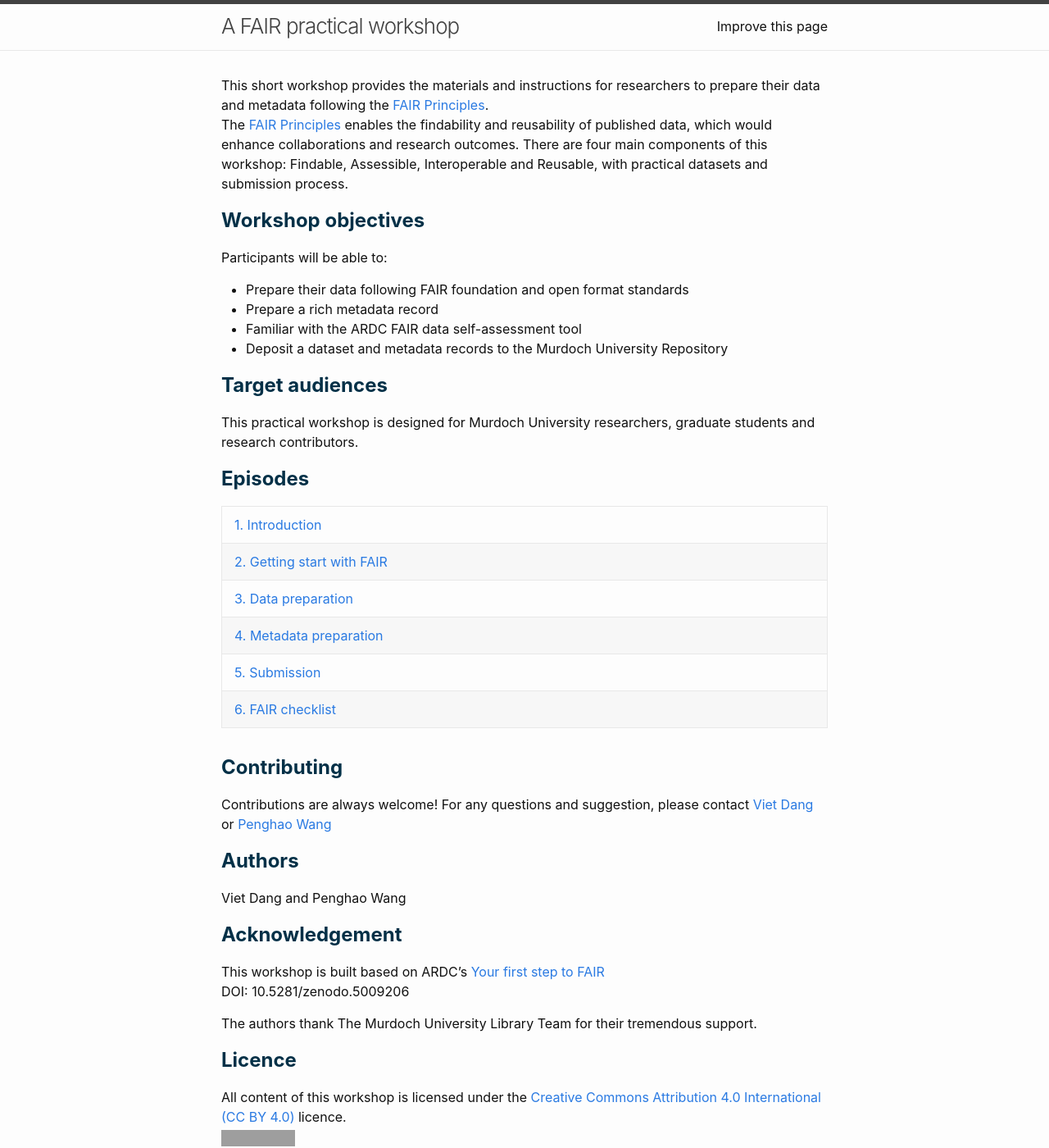
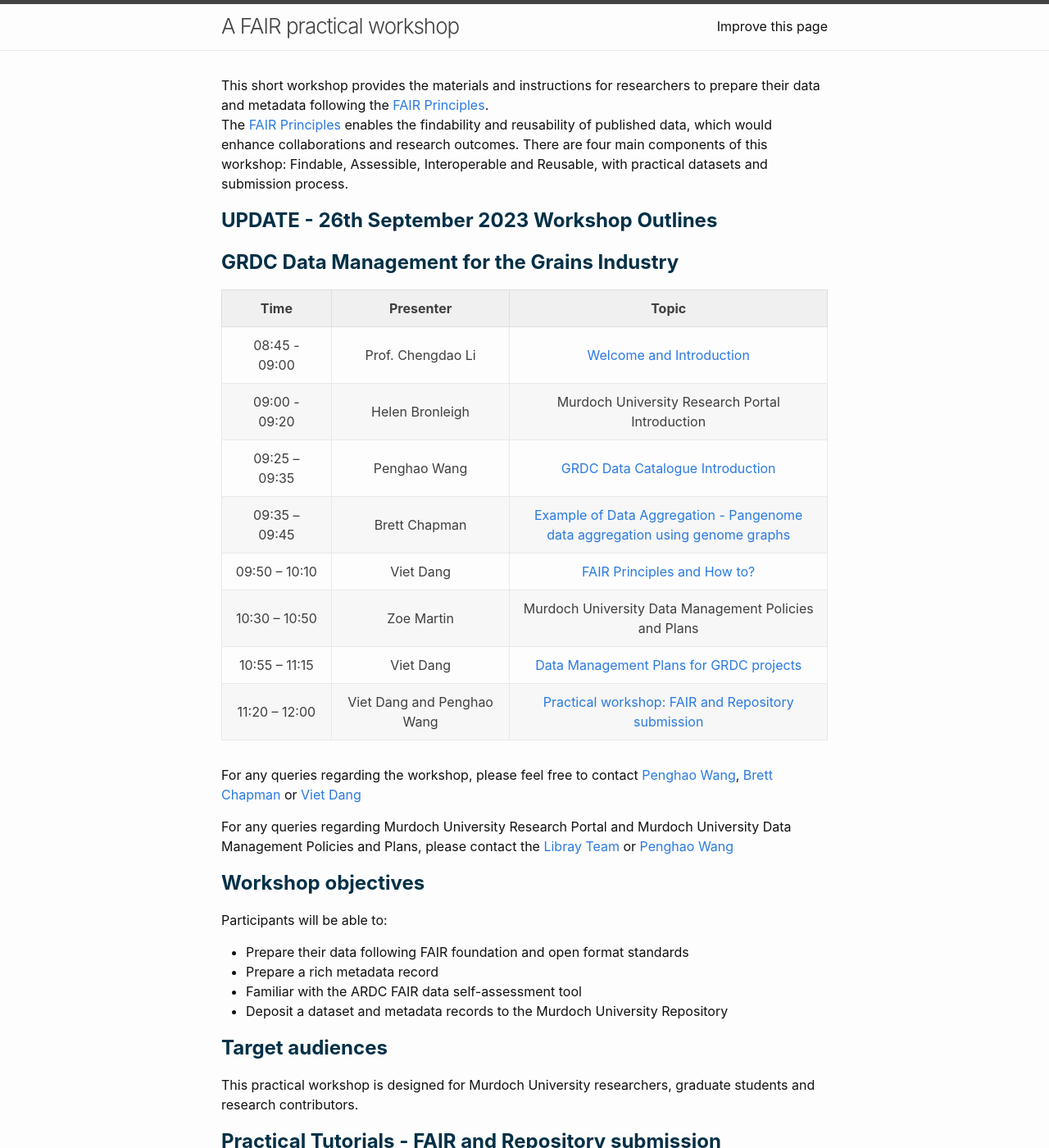
Before and after one commit to WCGA-Murdoch/FAIR-Workshop, a Jekyll site: the page built from index.md, in a window 1280 px wide and 1400 px high. Shown: the whole window at 82% size. Built offline with Jekyll 4.4.1, drawn with Linux system fonts in a browser that asks for light colours; our own code applies the rules of GitHub Pages for plain Markdown files; grey boxes are pictures that could not be loaded.

Commit message:
Added workshop materials
Added materials from the 26 September workshop

```diff
--- a/index.md
+++ b/index.md
@@ -7,6 +7,23 @@ This short workshop provides the materials and instructions for researchers to p
 The [FAIR Principles](https://doi.org/10.1038/sdata.2016.18) enables the findability and reusability of published data, which would enhance collaborations and research outcomes.
 There are four main components of this workshop: Findable, Assessible, Interoperable and Reusable, with practical datasets and submission process.
 
+## <span style="color:#023047"> **UPDATE - 26th September 2023 Workshop Outlines** </span>
+## <span style="color:#023047"> **GRDC Data Management for the Grains Industry** </span>
+
+|<span style="display: inline-block; width:100px">Time</span>|<span style="display: inline-block; width:150px">Presenter</span>|Topic|
+|:----:|:----:|:---------:|
+| 08:45 - 09:00  | Prof. Chengdao Li  | <a href="files/presentations/1_Intro.pdf">Welcome and Introduction</a>|
+| 09:00 - 09:20 | Helen Bronleigh | Murdoch University Research Portal Introduction |
+| 09:25 – 09:35 | Penghao Wang | <a href="files/presentations/3A_Penghao_DataInitiative.pdf">GRDC Data Catalogue Introduction</a> |
+| 09:35 – 09:45 | Brett Chapman | <a href="files/presentations/3B_Brett_GRDC_pangenome_workshop.pdf">Example of Data Aggregation - Pangenome data aggregation using genome graphs</a> |
+| 09:50 – 10:10 | Viet Dang | <a href="files/presentations/4_Viet_FAIR-principle.pdf">FAIR Principles and How to?</a> |
+| 10:30 – 10:50  | Zoe Martin | Murdoch University Data Management Policies and Plans |
+| 10:55 – 11:15 | Viet Dang | <a href="files/presentations/6_Viet_GRDC-DMP.pdf">Data Management Plans for GRDC projects</a> |
+| 11:20 – 12:00 | Viet Dang and Penghao Wang | [Practical workshop: FAIR and Repository submission](01-Introduction) |
+
+For any queries regarding the workshop, please feel free to contact [Penghao Wang](mailto:p.wang@murdoch.edu.au), [Brett Chapman](mailto:brett.chapman@murdoch.edu.au) or [Viet Dang](mailto:viet.dang@murdoch.edu.au)
+
+For any queries regarding Murdoch University Research Portal and Murdoch University Data Management Policies and Plans, please contact the [Libray Team](https://researchportal.murdoch.edu.au/esploro/general/contact) or [Penghao Wang](mailto:p.wang@murdoch.edu.au)
 
 ## <span style="color:#023047"> **Workshop objectives** </span>
 
@@ -21,7 +38,7 @@ Participants will be able to:
 
 This practical workshop is designed for Murdoch University researchers, graduate students and research contributors.
 
-## <span style="color:#023047"> **Episodes** </span>
+## <span style="color:#023047"> **Practical Tutorials - FAIR and Repository submission** </span>
 
 [1. Introduction](01-Introduction) |
 [2. Getting start with FAIR](02-FAIR) |
```
Also changed, not shown: 5 other files.
